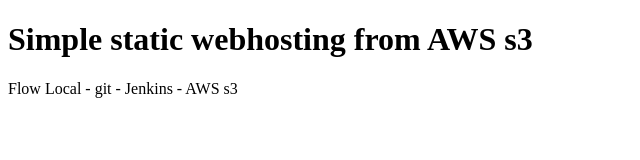
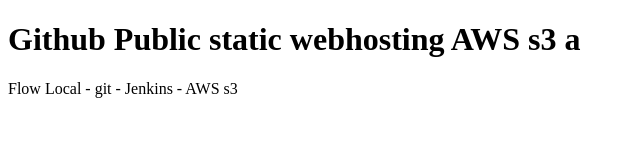
Before and after one commit to harish44412/POC2--Deploy-HTML-from-AWS-s3-and-Jenkins-server, a plain HTML site: page index.html in a window 1280 px wide. Shown: the whole page, without its empty margins (0-640 px from the left). Drawn offline with Linux system fonts and the light colour scheme.

Commit message:
Update index.html

```diff
--- a/index.html
+++ b/index.html
@@ -5,7 +5,7 @@
 </head>
 <body>
 
-  <h1>Simple static webhosting from AWS s3</h1>
+  <h1>Github Public static webhosting AWS s3 a</h1>
   <p>Flow Local - git - Jenkins - AWS s3 </p>
 
 </body>
```
